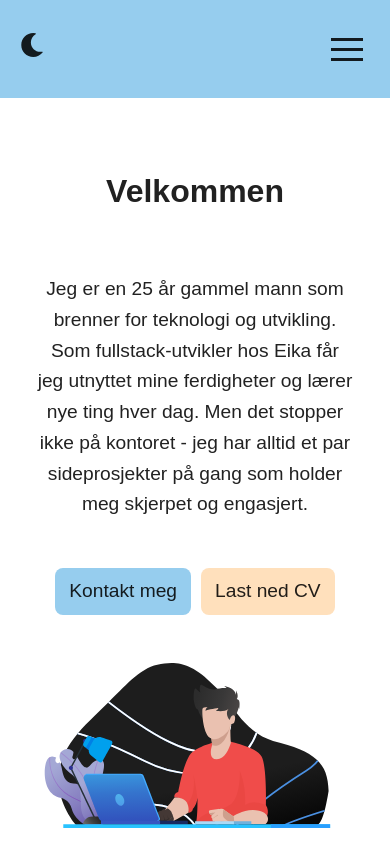
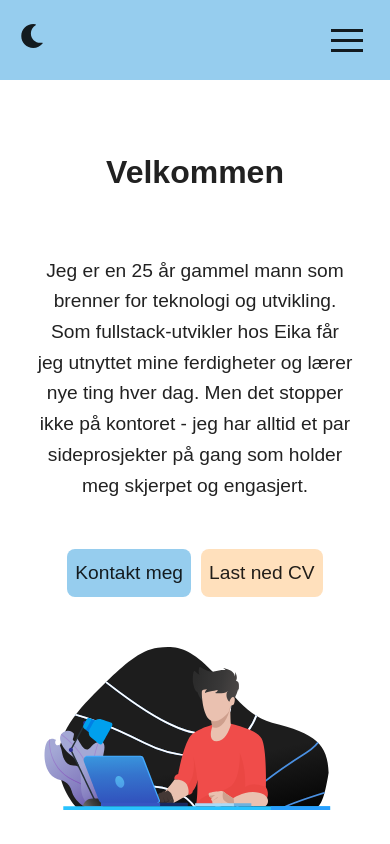
Before and after one commit to JohannesEA/vite-johanneseandresen-homepage, a React (Vite) app: page / in a window 390 px wide. Shown: the top 844 px of the page. Built offline with nearby package versions, Linux system fonts and the light colour scheme.

Commit message:
fix: make the navbar and footer responsive

```diff
--- a/src/components/button/Button.scss
+++ b/src/components/button/Button.scss
@@ -1,11 +1,16 @@
 .button {
-    display: inline-block;
+  display: flex;
   border: none;
-    padding: 8px 14px;
+  padding-left: 0.5rem;
+  padding-right: 0.5rem;
   text-align: center;
+  align-items: center;
+  justify-content: center;
+  min-height: 3em;
   text-decoration: none;
   font-size: 16px;
   border-radius: var(--border-radius);
+  text-align: center;
   cursor: pointer;
   transition: background-color 0.3s;
   &--primary {
--- a/src/components/footer/Footer.scss
+++ b/src/components/footer/Footer.scss
@@ -5,7 +5,6 @@
   justify-content: space-between;
   background-color: var(--primary);
   color: var(--text-color);
-  padding: 1rem;
   &__content {
     display: flex;
     flex-direction: column;
--- a/src/components/navbar/Navbar.scss
+++ b/src/components/navbar/Navbar.scss
@@ -4,9 +4,9 @@
   align-items: center;
   background-color: var(--primary);
   color: var(--text-color);
-    padding: 25px 20px;
   z-index: 1000;
   width: 100%;
+  min-height: 5em;
   &__inner-container {
     display: flex;
     justify-content: space-between;
--- a/src/pages/homepage/about/Aboutsection.tsx
+++ b/src/pages/homepage/about/Aboutsection.tsx
@@ -3,7 +3,7 @@ import { ButtonTypes } from "../../../general/Types";
 import "./AboutSection.scss";
 const AboutSection = () => {
   return (
-    <div id="about" className="about">
+    <section id="about" className="about">
       <h3 className="about__title">Om</h3>
       <div className="about__content">
         <div className="about__info">
@@ -41,7 +41,7 @@ const AboutSection = () => {
           />
         </div>
       </div>
-    </div>
+    </section>
   );
 };
 
--- a/src/pages/homepage/contact/ContactSection.tsx
+++ b/src/pages/homepage/contact/ContactSection.tsx
@@ -4,7 +4,7 @@ import { BiMap } from "react-icons/bi";
 
 const ContactSection = () => {
   return (
-    <div id="contact" className="contact">
+    <section id="contact" className="contact">
       <h3 className="large-margin-bottom">Kontakt meg</h3>
 
       <div className="contact-info__banners large-margin-top large-margin-bottom">
@@ -34,7 +34,7 @@ const ContactSection = () => {
           </div>
         </div>
       </div>
-    </div>
+    </section>
   );
 };
 
--- a/src/pages/homepage/cv/CvSection.tsx
+++ b/src/pages/homepage/cv/CvSection.tsx
@@ -5,7 +5,7 @@ import "swiper/css";
 
 const CvSection = () => {
   return (
-    <div id="cv" className="cv">
+    <section id="cv" className="cv">
       <h3 className="extra-large-margin-bottom">Utdannelse og erfaring</h3>
       <div className="cv__cards">
         <CardSwiper
@@ -13,7 +13,7 @@ const CvSection = () => {
           includeLinks={false}
         />
       </div>
-    </div>
+    </section>
   );
 };
 
--- a/src/pages/homepage/expertise/ExpertiseSection.tsx
+++ b/src/pages/homepage/expertise/ExpertiseSection.tsx
@@ -22,7 +22,7 @@ export interface ExpertisSectioneProps {
 
 const ExpertiseSection: FC<ExpertisSectioneProps> = ({ expertiseList }) => {
   return (
-    <div id="expertice" className="expertise">
+    <section id="expertice" className="expertise">
       <h3 className="extra-large-margin-bottom">Kunnskap</h3>
       <div className="expertise__list">
         {expertiseList.map((expertise) => (
@@ -31,7 +31,7 @@ const ExpertiseSection: FC<ExpertisSectioneProps> = ({ expertiseList }) => {
           </div>
         ))}
       </div>
-    </div>
+    </section>
   );
 };
 
--- a/src/pages/homepage/hero/HeroSection.scss
+++ b/src/pages/homepage/hero/HeroSection.scss
@@ -13,6 +13,12 @@ $desktop: 1024px;
   align-content: center;
   min-height: var(--min-section-height);
   text-align: center;
+  &__buttons {
+    display: flex;
+    align-items: center;
+    justify-content: center;
+    width: 100%;
+  }
   &__button--one {
     margin-right: 5px;
   }
--- a/src/pages/homepage/projects/ProjectsSection.tsx
+++ b/src/pages/homepage/projects/ProjectsSection.tsx
@@ -5,12 +5,12 @@ import "swiper/css";
 
 const ProjectSection = () => {
   return (
-    <div id="projects" className="project">
+    <section id="projects" className="project">
       <h3 className="extra-large-margin-bottom">Prosjeker</h3>
       <div className="project__cards">
         <CardSwiper cards={projectDummyData} includeLinks={true} />
       </div>
-    </div>
+    </section>
   );
 };
 
```
Lines whose indentation alone changed are shown as unchanged.
